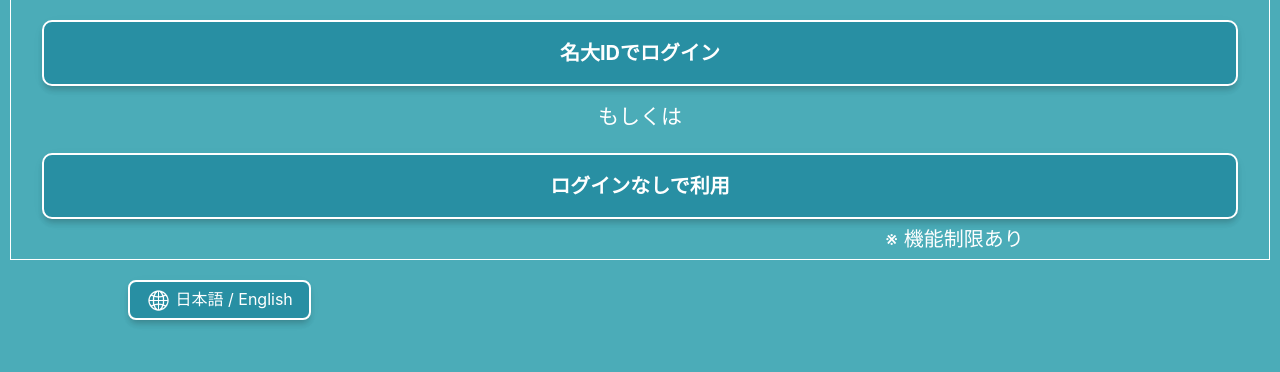
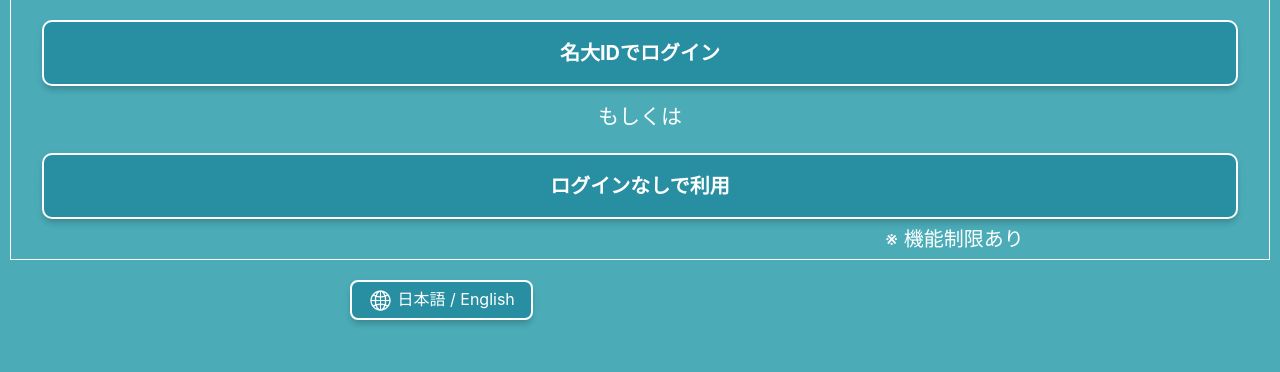
Before and after one commit to 432tkhr/NU-Maps, a PHP site: page / in a window 1280 px wide. Shown: the part 395-767 px from the top of the page. Run offline with PHP 8.4, Linux system fonts and the light colour scheme; some libraries are stand-ins or nearby versions; some web fonts are replaced.

Commit message:
Add files via upload

```diff
--- a/style.css
+++ b/style.css
@@ -478,7 +478,7 @@ body {
   background-color: #288FA3;
   padding: 0.3em 1em;
   margin-top: 20px;
-  margin-left: 10%;
+  margin-left: 350px;
   text-decoration: none;
   border: solid #fff;
   border-radius: 8px;
```
